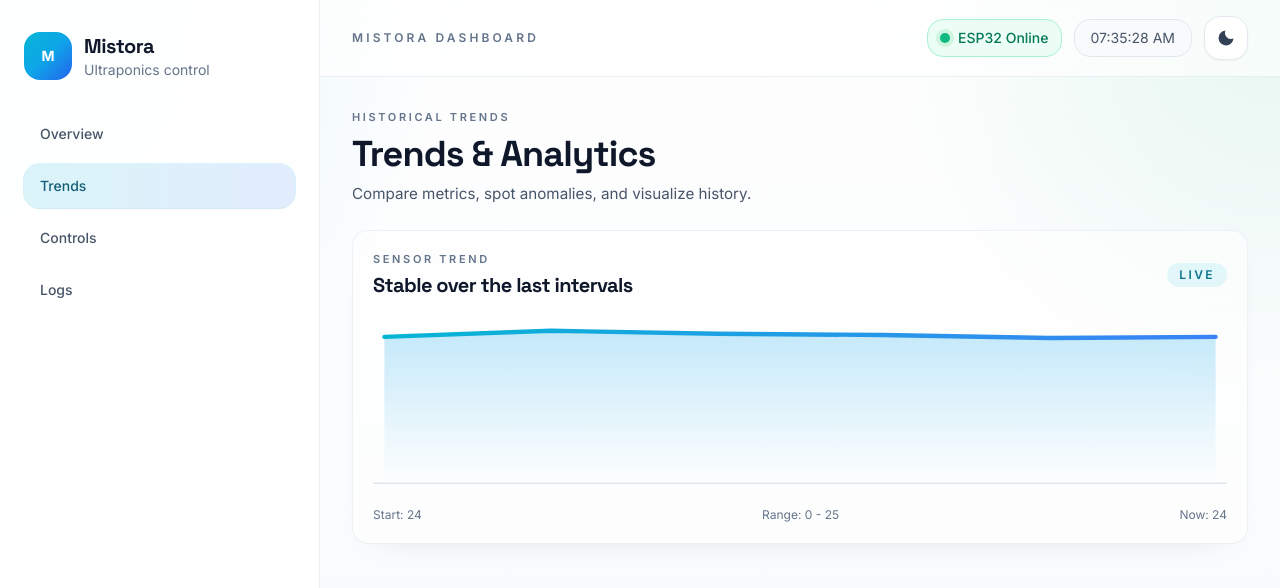
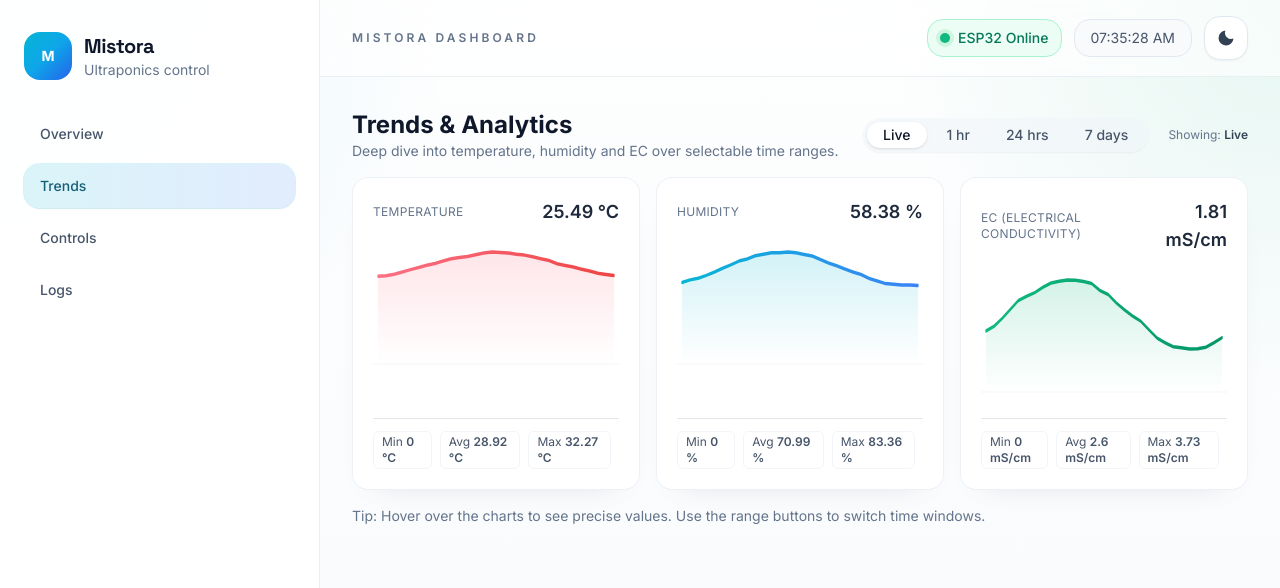
Before and after one commit to alo-stack/Mistora_Ultraponics, a React (Vite) app: page /trends in a window 1280 px wide. Shown: the top 588 px of the page. Built offline with nearby package versions, Linux system fonts and the light colour scheme.

Commit message:
changed trends charts

```diff
--- /dev/null
+++ b/src/components/AnalyticsTrends.jsx
@@ -0,0 +1,73 @@
+import React, {useMemo, useState} from 'react'
+import TrendChart from './TrendChart'
+
+function generateSampleData(points, seed=0, base=20, variance=2){
+  // deterministic-ish sample generator for demo purposes
+  const arr = []
+  let v = base + (seed % 5)
+  for(let i=0;i<points;i++){
+    v = v + (Math.sin((i+seed)/5) * variance * 0.6) + ((Math.random()-0.5) * variance * 0.4)
+    arr.push(Number(v.toFixed(2)))
+  }
+  return arr
+}
+
+export default function AnalyticsTrends(){
+  const ranges = [
+    {key: 'live', label: 'Live', points: 30},
+    {key: '1h', label: '1 hr', points: 60},
+    {key: '24h', label: '24 hrs', points: 96},
+    {key: '7d', label: '7 days', points: 168},
+  ]
+
+  const [range, setRange] = useState('live')
+
+  const active = ranges.find(r => r.key === range) || ranges[0]
+
+  const temperature = useMemo(() => generateSampleData(active.points, 1, 24, 1.2), [active])
+  const humidity = useMemo(() => generateSampleData(active.points, 3, 56, 4), [active])
+  const ec = useMemo(() => generateSampleData(active.points, 5, 1.8, 0.4), [active])
+
+  return (
+    <section className="space-y-4">
+      <div className="flex flex-col sm:flex-row sm:items-center sm:justify-between gap-4">
+        <div>
+          <h2 className="text-2xl font-bold text-slate-900 dark:text-slate-100">Trends & Analytics</h2>
+          <p className="text-sm text-slate-500 dark:text-slate-400">Deep dive into temperature, humidity and EC over selectable time ranges.</p>
+        </div>
+
+        <div className="flex items-center gap-3">
+          <div className="rounded-full bg-slate-100/60 dark:bg-slate-800/40 p-1 flex items-center gap-1 shadow-sm">
+            {ranges.map(r => (
+              <button
+                key={r.key}
+                onClick={() => setRange(r.key)}
+                className={`relative px-4 py-1.5 text-sm font-medium rounded-full transition-colors duration-150 ${r.key === range ? 'bg-white dark:bg-slate-700 text-slate-900 dark:text-slate-100 shadow' : 'text-slate-600 dark:text-slate-300 hover:bg-white/30 dark:hover:bg-slate-700/60'}`}
+                aria-pressed={r.key === range}
+                aria-label={`Show ${r.label}`}
+              >
+                <span className="block leading-none">{r.label}</span>
+              </button>
+            ))}
+          </div>
+
+          <div className="ml-2 text-xs text-slate-500 dark:text-slate-400">Showing: <span className="font-semibold text-slate-700 dark:text-slate-200">{ranges.find(r=>r.key===range)?.label}</span></div>
+        </div>
+      </div>
+
+      <div className="grid grid-cols-1 sm:grid-cols-2 lg:grid-cols-3 gap-4 items-stretch">
+        <div className="h-full">
+          <TrendChart data={temperature} title="Temperature" unit="°C" colors={{lineStart: '#fb7185', lineEnd: '#ef4444', fill: '#fb7185'}} />
+        </div>
+        <div className="h-full">
+          <TrendChart data={humidity} title="Humidity" unit="%" colors={{lineStart: '#06b6d4', lineEnd: '#3b82f6', fill: '#06b6d4'}} />
+        </div>
+        <div className="h-full">
+          <TrendChart data={ec} title="EC (Electrical Conductivity)" unit="mS/cm" colors={{lineStart: '#10b981', lineEnd: '#059669', fill: '#10b981'}} />
+        </div>
+      </div>
+
+      <div className="mt-2 text-sm text-slate-500">Tip: Hover over the charts to see precise values. Use the range buttons to switch time windows.</div>
+    </section>
+  )
+}
--- a/src/components/TrendChart.jsx
+++ b/src/components/TrendChart.jsx
@@ -1,50 +1,103 @@
-import React from 'react'
+import React, {useMemo, useRef, useState} from 'react'
 
-export default function TrendChart({data=[]}){
-  const w = 600, h = 120, pad = 8
-  const max = Math.max(...data, 1)
-  const min = Math.min(...data, 0)
+export default function TrendChart({
+  data = [],
+  title = 'Sensor',
+  unit = '',
+  height = 140,
+  colors = {lineStart: '#06b6d4', lineEnd: '#3b82f6', fill: '#0ea5e9'},
+}){
+  const w = 600, h = 120, pad = 12
+  const id = useRef(Math.random().toString(36).slice(2,9)).current
+  const [hoverIndex, setHoverIndex] = useState(null)
+
+  const max = useMemo(() => Math.max(...data, 1), [data])
+  const min = useMemo(() => Math.min(...data, 0), [data])
   const startValue = data[0] ?? 0
   const endValue = data[data.length - 1] ?? 0
-  const points = data.map((v,i) => {
+  const avg = useMemo(() => {
+    if (!data || data.length === 0) return 0
+    return Number((data.reduce((s,v)=>s+v,0)/data.length).toFixed(2))
+  }, [data])
+
+  const pointsArr = useMemo(() => data.map((v,i) => {
     const x = pad + (i/(Math.max(1,data.length-1))) * (w - pad*2)
     const y = pad + (1 - (v - min)/(max - min || 1)) * (h - pad*2)
-    return `${x},${y}`
-  }).join(' ')
+    return {x,y,v}
+  }), [data, min, max])
+
+  const points = pointsArr.map(p => `${p.x},${p.y}`).join(' ')
+
+  function handleMove(e){
+    const rect = e.currentTarget.getBoundingClientRect()
+    const x = e.clientX - rect.left - pad
+    const pct = Math.min(1, Math.max(0, x / (rect.width - pad*2)))
+    const idx = Math.round(pct * (Math.max(1, data.length - 1)))
+    setHoverIndex(idx)
+  }
+
+  function handleLeave(){ setHoverIndex(null) }
+
+  const hoverPoint = hoverIndex != null ? pointsArr[hoverIndex] : null
 
   return (
-    <div className="dashboard-card-soft p-4 sm:p-5">
-      <div className="mb-4 flex flex-col gap-3 sm:mb-5 sm:flex-row sm:items-center sm:justify-between">
-        <div className="space-y-1">
-          <p className="surface-label">Sensor trend</p>
-          <p className="surface-title text-lg font-bold sm:text-xl">Stable over the last intervals</p>
-        </div>
-        <div className="rounded-full bg-cyan-500/10 px-3 py-1 text-xs font-semibold uppercase tracking-[0.2em] text-cyan-700 dark:text-cyan-300">Live</div>
+    <div className="dashboard-card-soft p-4 sm:p-5 flex flex-col h-full bg-white dark:bg-slate-900">
+      <div className="mb-3 flex items-center justify-between gap-4">
+        <div>
+          <p className="uppercase text-xs tracking-wide text-slate-500 dark:text-slate-400">{title}</p>
         </div>
 
-      <svg viewBox={`0 0 ${w} ${h}`} width="100%" height="160" preserveAspectRatio="none" className="block h-40 sm:h-44" role="img" aria-label="Trend line chart showing recent sensor values">
+        <div className="text-right">
+          <div className="text-lg font-semibold text-slate-800 dark:text-slate-100">{endValue}{unit ? ` ${unit}` : ''}</div>
+        </div>
+      </div>
+
+      <div className="relative flex-1" onMouseMove={handleMove} onMouseLeave={handleLeave}>
+        <svg viewBox={`0 0 ${w} ${h}`} width="100%" height={height} preserveAspectRatio="none" className="block" role="img" aria-label={`${title} trend chart`}>
           <defs>
-          <linearGradient id="mistoraChartLine" x1="0" x2="1" y1="0" y2="0">
-            <stop offset="0%" stopColor="#06b6d4" />
-            <stop offset="100%" stopColor="#3b82f6" />
+            <linearGradient id={`line-${id}`} x1="0" x2="1" y1="0" y2="0">
+              <stop offset="0%" stopColor={colors.lineStart} />
+              <stop offset="100%" stopColor={colors.lineEnd} />
             </linearGradient>
-          <linearGradient id="mistoraChartFill" x1="0" x2="0" y1="0" y2="1">
-            <stop offset="0%" stopColor="#0ea5e9" stopOpacity="0.24" />
-            <stop offset="100%" stopColor="#0ea5e9" stopOpacity="0" />
+            <linearGradient id={`fill-${id}`} x1="0" x2="0" y1="0" y2="1">
+              <stop offset="0%" stopColor={colors.fill} stopOpacity="0.18" />
+              <stop offset="100%" stopColor={colors.fill} stopOpacity="0" />
             </linearGradient>
           </defs>
-        <line x1="0" y1={h - pad} x2={w} y2={h - pad} stroke="rgba(148,163,184,0.25)" strokeWidth="1" />
+
+          <line x1="0" y1={h - pad} x2={w} y2={h - pad} stroke="rgba(148,163,184,0.12)" strokeWidth="1" className="dark:opacity-30" />
+
           <path
             d={`M ${pad} ${h - pad} ${points ? `L ${points} L ${w - pad} ${h - pad} Z` : ''}`}
-          fill="url(#mistoraChartFill)"
+            fill={`url(#fill-${id})`}
           />
-        <polyline fill="none" stroke="url(#mistoraChartLine)" strokeWidth="3" strokeLinecap="round" strokeLinejoin="round" points={points} />
+
+          <polyline fill="none" stroke={`url(#line-${id})`} strokeWidth="3" strokeLinecap="round" strokeLinejoin="round" points={points} />
+
+          {hoverPoint && (
+            <g>
+              <line x1={hoverPoint.x} y1={pad} x2={hoverPoint.x} y2={h - pad} stroke="rgba(100,116,139,0.08)" className="dark:stroke-white/5" />
+              <circle cx={hoverPoint.x} cy={hoverPoint.y} r={5} fill="#fff" stroke={colors.lineEnd} strokeWidth={2} />
+            </g>
+          )}
         </svg>
 
-      <div className="mt-3 flex flex-wrap items-center justify-between gap-2 text-xs text-slate-500 dark:text-slate-400">
-        <span>Start: {startValue}</span>
-        <span>Range: {min} - {max}</span>
-        <span>Now: {endValue}</span>
+        {hoverPoint && (
+          <div className="pointer-events-none absolute -translate-x-1/2" style={{left: `${(hoverPoint.x/w)*100}%`, top: 6}}>
+            <div className="bg-white shadow-md rounded-md px-3 py-1 text-xs font-medium text-slate-700">
+              {hoverPoint.v}{unit ? ` ${unit}` : ''}
+            </div>
+          </div>
+        )}
+      </div>
+
+      <div className="mt-3 border-t pt-3 flex items-center justify-between gap-2 text-xs text-slate-500 dark:text-slate-400">
+        <div className="flex gap-2">
+          <div className="px-2 py-0.5 text-xs rounded-md text-slate-600 border border-slate-100 bg-white/60 dark:bg-slate-800 dark:border-slate-700 dark:text-slate-200">Min <span className="font-semibold">{min}{unit ? ` ${unit}` : ''}</span></div>
+          <div className="px-2 py-0.5 text-xs rounded-md text-slate-600 border border-slate-100 bg-white/60 dark:bg-slate-800 dark:border-slate-700 dark:text-slate-200">Avg <span className="font-semibold">{avg}{unit ? ` ${unit}` : ''}</span></div>
+          <div className="px-2 py-0.5 text-xs rounded-md text-slate-600 border border-slate-100 bg-white/60 dark:bg-slate-800 dark:border-slate-700 dark:text-slate-200">Max <span className="font-semibold">{max}{unit ? ` ${unit}` : ''}</span></div>
+        </div>
+        <div className="text-xs text-slate-400" />
       </div>
     </div>
   )
--- a/src/pages/Trends.jsx
+++ b/src/pages/Trends.jsx
@@ -1,17 +1,10 @@
 import React from 'react'
-import TrendChart from '../components/TrendChart'
-import PageHeader from '../components/PageHeader'
+import AnalyticsTrends from '../components/AnalyticsTrends'
 
 export default function Trends(){
   return (
     <section className="space-y-6">
-      <PageHeader
-        label="Historical Trends"
-        title="Trends & Analytics"
-        subtitle="Compare metrics, spot anomalies, and visualize history."
-      />
-
-      <TrendChart data={[24, 25, 24.5, 24.3, 23.8, 24]} />
+      <AnalyticsTrends />
     </section>
   )
 }
```
Lines whose indentation alone changed are shown as unchanged.
